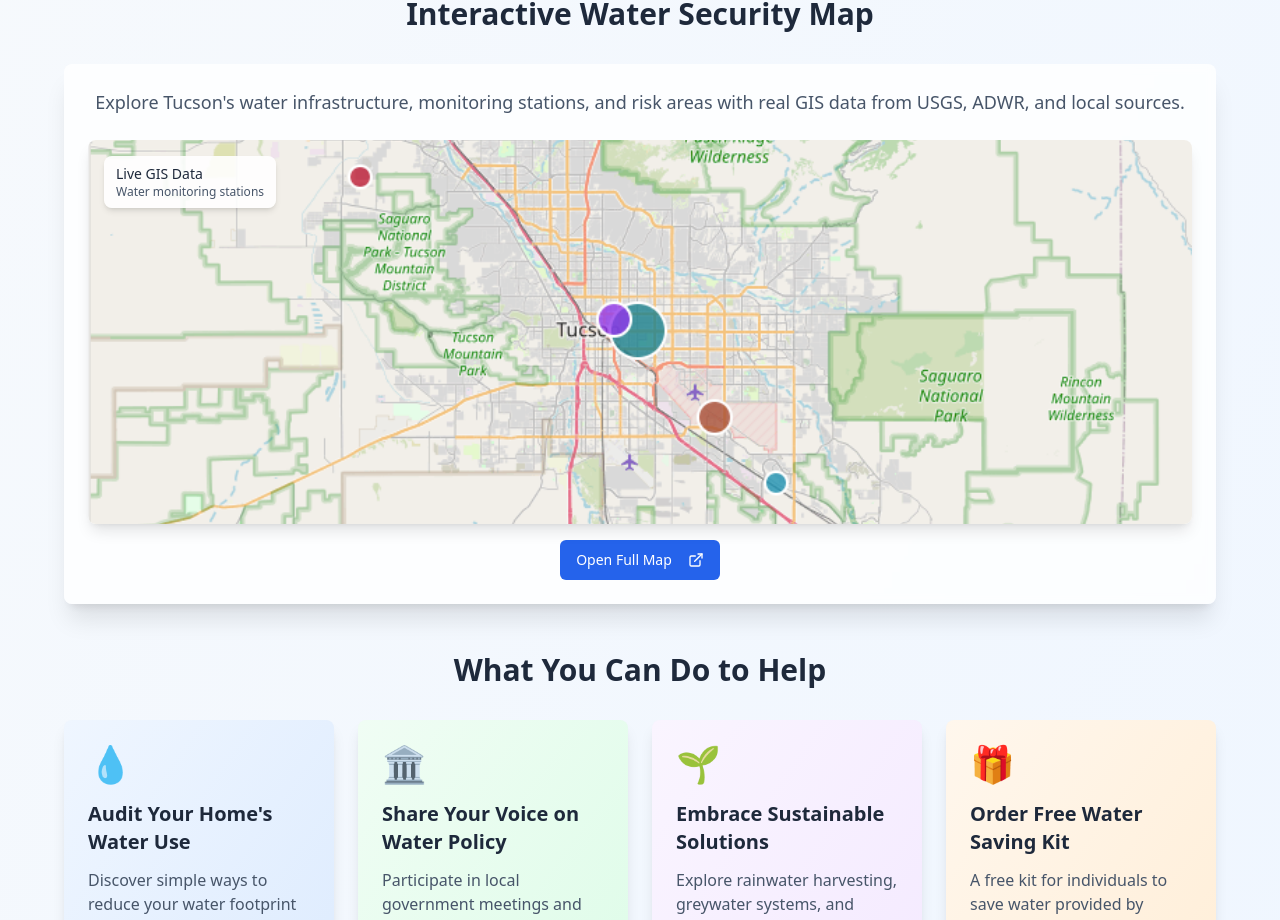
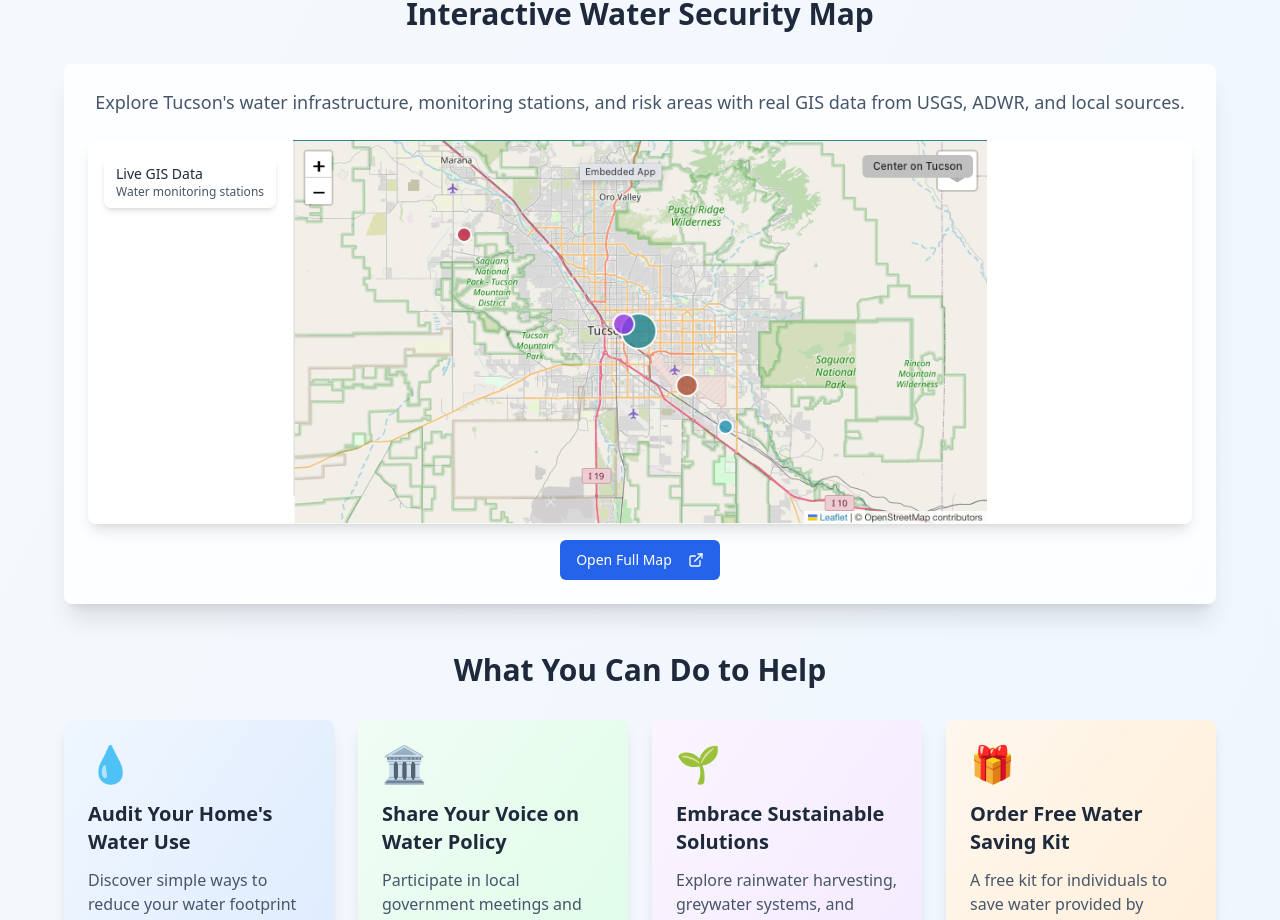
Before and after one commit to hankyes/tucson-water-insights-now, a React (Vite) app: page / in a window 1280 px wide. Shown: the part 1124-2044 px from the top of the page. Built offline with nearby package versions, Linux system fonts and the light colour scheme.

Commit message:
Update map screenshot display
Replaced the placeholder image with the provided screenshot of the Tucson Water Security GIS Map. The screenshot accurately displays live GIS data and water monitoring stations.

```diff
--- a/src/pages/Index.tsx
+++ b/src/pages/Index.tsx
@@ -140,11 +140,15 @@ const Index = () => {
                   Explore Tucson's water infrastructure, monitoring stations, and risk areas with real GIS data from USGS, ADWR, and local sources.
                 </p>
               </div>
-              <div className="relative w-full h-96 rounded-lg overflow-hidden shadow-lg">
+              <div className="relative w-full h-96 rounded-lg overflow-hidden shadow-lg bg-gray-100">
                 <img
                   src="/lovable-uploads/61901eeb-8357-4688-aaa7-0acc7993db20.png"
                   alt="Tucson Water Security GIS Map showing monitoring stations and infrastructure"
-                  className="w-full h-full object-cover"
+                  className="w-full h-full object-contain bg-white"
+                  onError={(e) => {
+                    console.error('Image failed to load:', e);
+                    e.currentTarget.style.display = 'none';
+                  }}
                 />
                 <div className="absolute top-4 left-4 bg-white/90 rounded-lg px-3 py-2 shadow-md">
                   <p className="text-sm font-medium text-slate-800">Live GIS Data</p>
```
